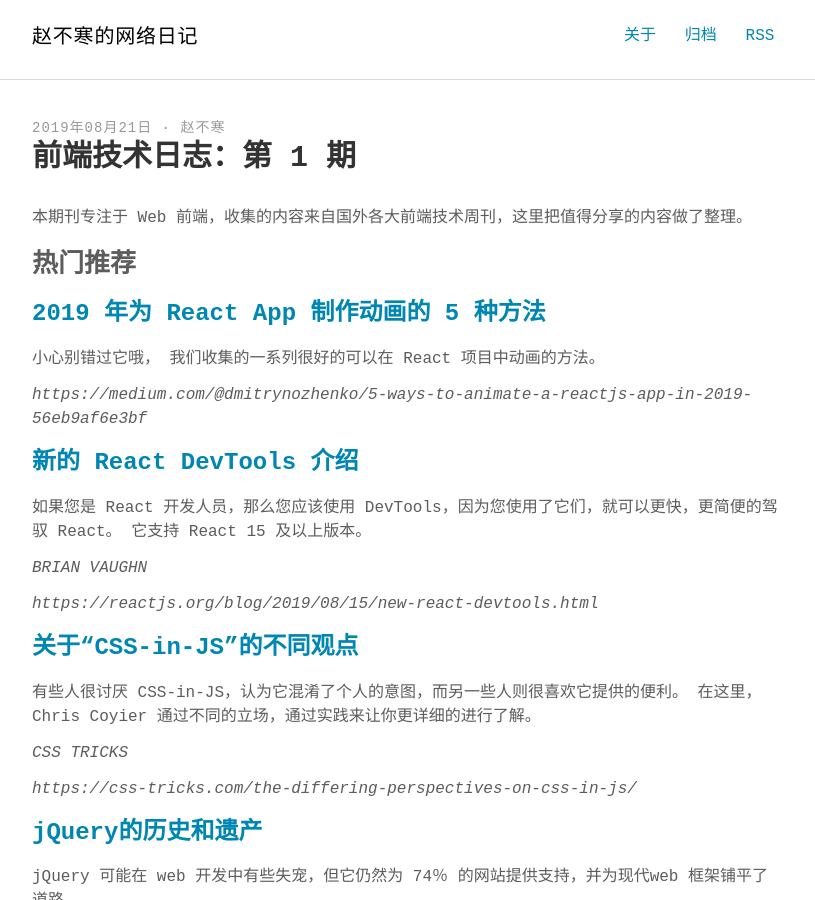
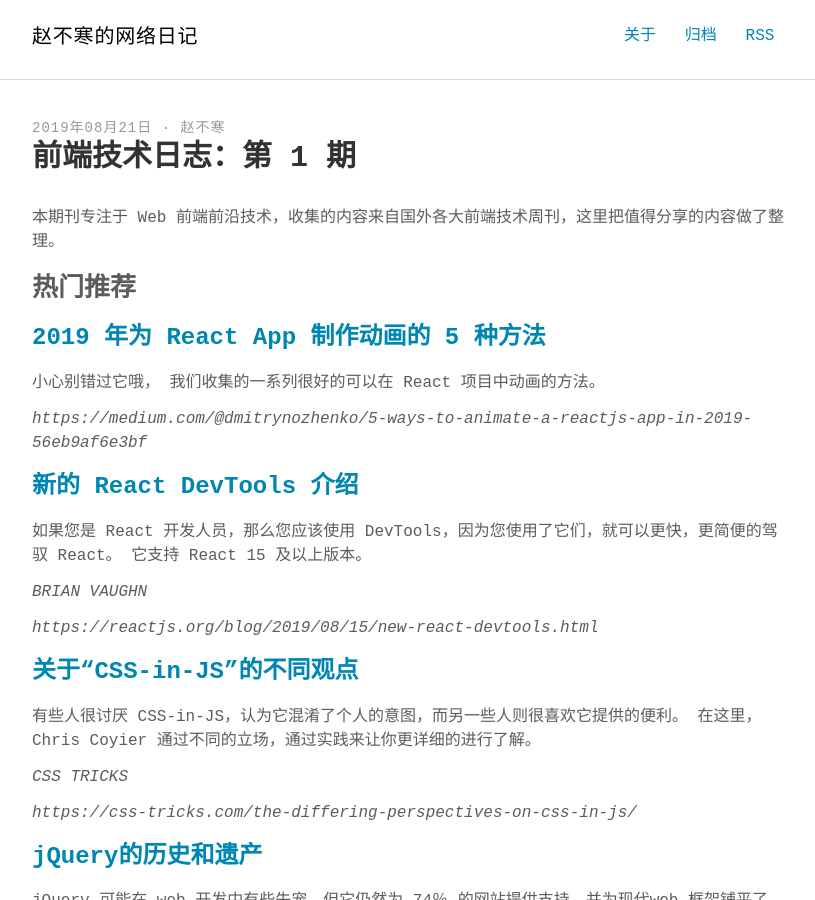
Before and after one commit to nicolaszhao/nicolaszhao.github.io, a Jekyll site: the page built from magazine/_posts/2019-08-21-phase-1.md, in a window 1280 px wide and 900 px high. Shown: the whole window, without its empty margins (232-1047 px from the left). Built offline with Jekyll 4.4.1, drawn with Linux system fonts in a browser that asks for light colours; some web fonts are replaced; comment, search, counter and statistics services are not loaded; a style sheet for code colours, icons or effects is not loaded.

Commit message:
docs: 优化头部标语

```diff
--- a/magazine/_posts/2019-08-21-phase-1.md
+++ b/magazine/_posts/2019-08-21-phase-1.md
@@ -1,10 +1,10 @@
 ---
 layout: post
 title: 前端技术日志：第 1 期
-excerpt: 分享定期收集的前端技术博文、工具和资源。
+excerpt: 分享定期收集的前端前沿技术、文章、工具和资源。
 ---
 
-本期刊专注于 Web 前端，收集的内容来自国外各大前端技术周刊，这里把值得分享的内容做了整理。
+本期刊专注于 Web 前端前沿技术，收集的内容来自国外各大前端技术周刊，这里把值得分享的内容做了整理。
 
 ## 热门推荐
 
```
